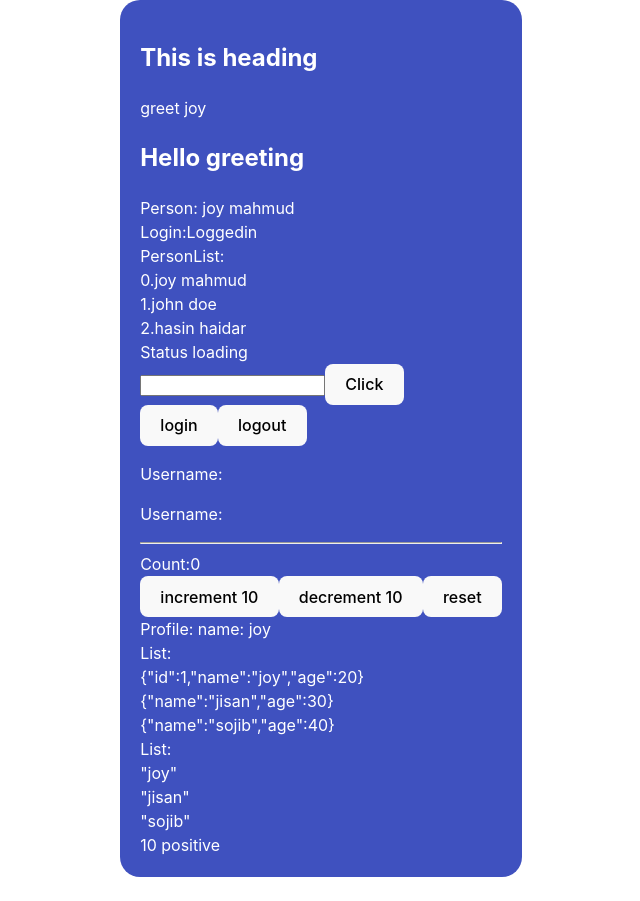
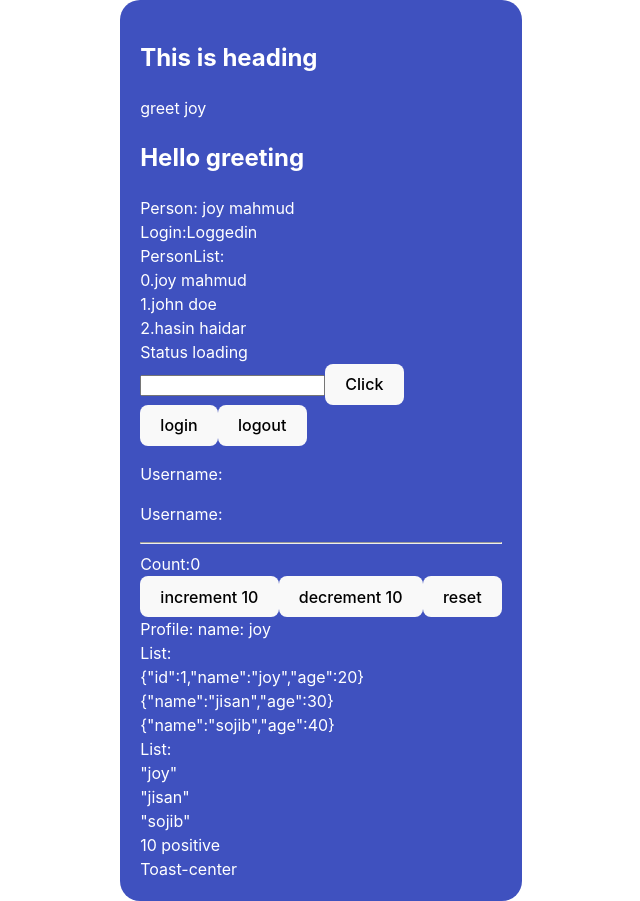
Before and after one commit to joy-mahmud/react-typescript-demo, a React (Vite) app: page / in a window 1280 px wide. Shown: the whole page, without its empty margins (319-959 px from the left). Before the commit the page ends 877 px from the top, so only its background shows below. Built offline with nearby package versions, Linux system fonts and the light colour scheme.

Commit message:
exclude pops

```diff
--- a/src/App.tsx
+++ b/src/App.tsx
@@ -14,6 +14,7 @@ import Private from "./components/Private"
 import Profile from "./components/Profile"
 import List from "./components/List"
 import Restrictions from "./components/restrictions/Restrictions"
+import Toast from "./components/Toast"
 
 
 function App() {
@@ -59,7 +60,11 @@ function App() {
         <div>
           <Restrictions value={10} isPositive></Restrictions>
         </div>
+        <div>
+          <Toast position="center"></Toast>
+        </div>
       </Container>
+
 
     </UserContextProvider>
   )
--- /dev/null
+++ b/src/components/Toast.tsx
@@ -0,0 +1,16 @@
+
+type HorizontalPositions = 'left' | 'center' | 'right'
+type VerticalPositions = 'top' | 'center' | 'bottom'
+
+type ToastProps = {
+    position: | Exclude<`${HorizontalPositions}-${VerticalPositions}`, 'center-center'> | 'center'
+}
+
+
+function Toast({ position }: ToastProps) {
+    return (
+        <div>Toast-{position}</div>
+    )
+}
+
+export default Toast
```
